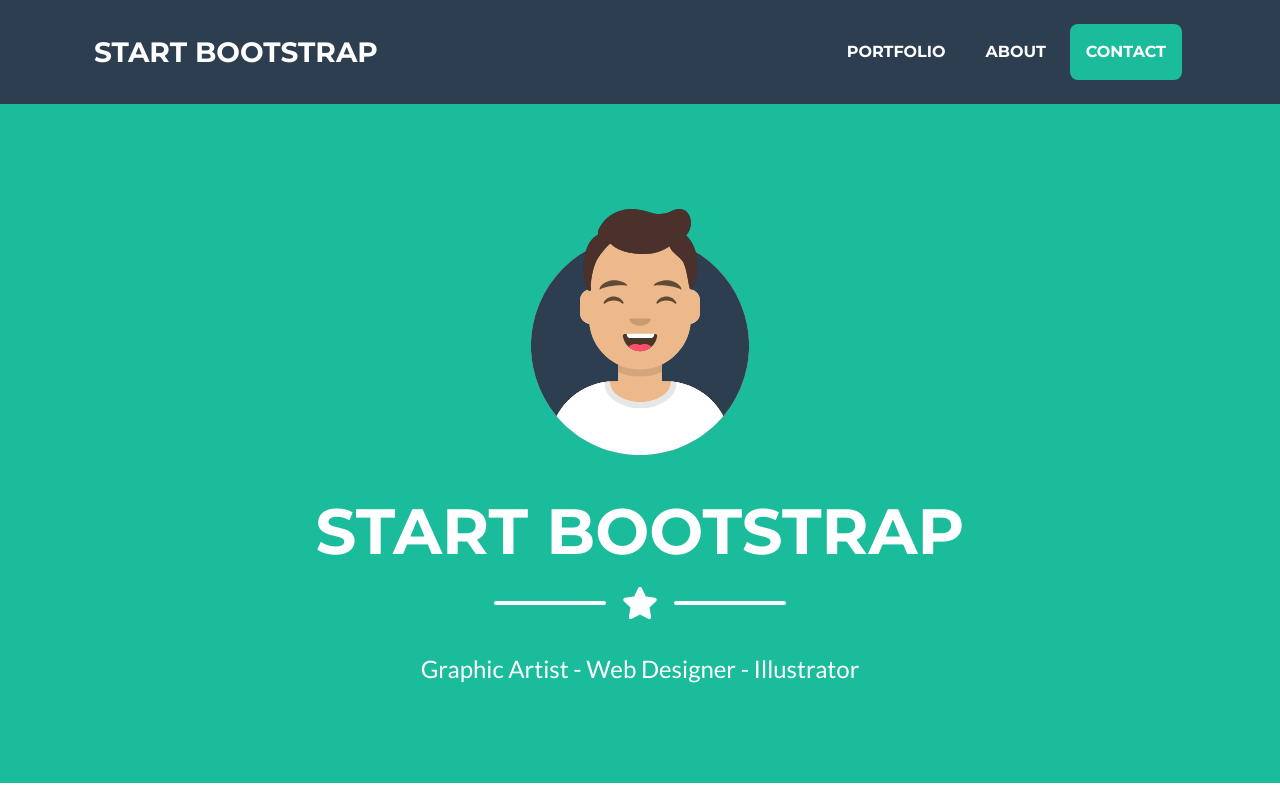
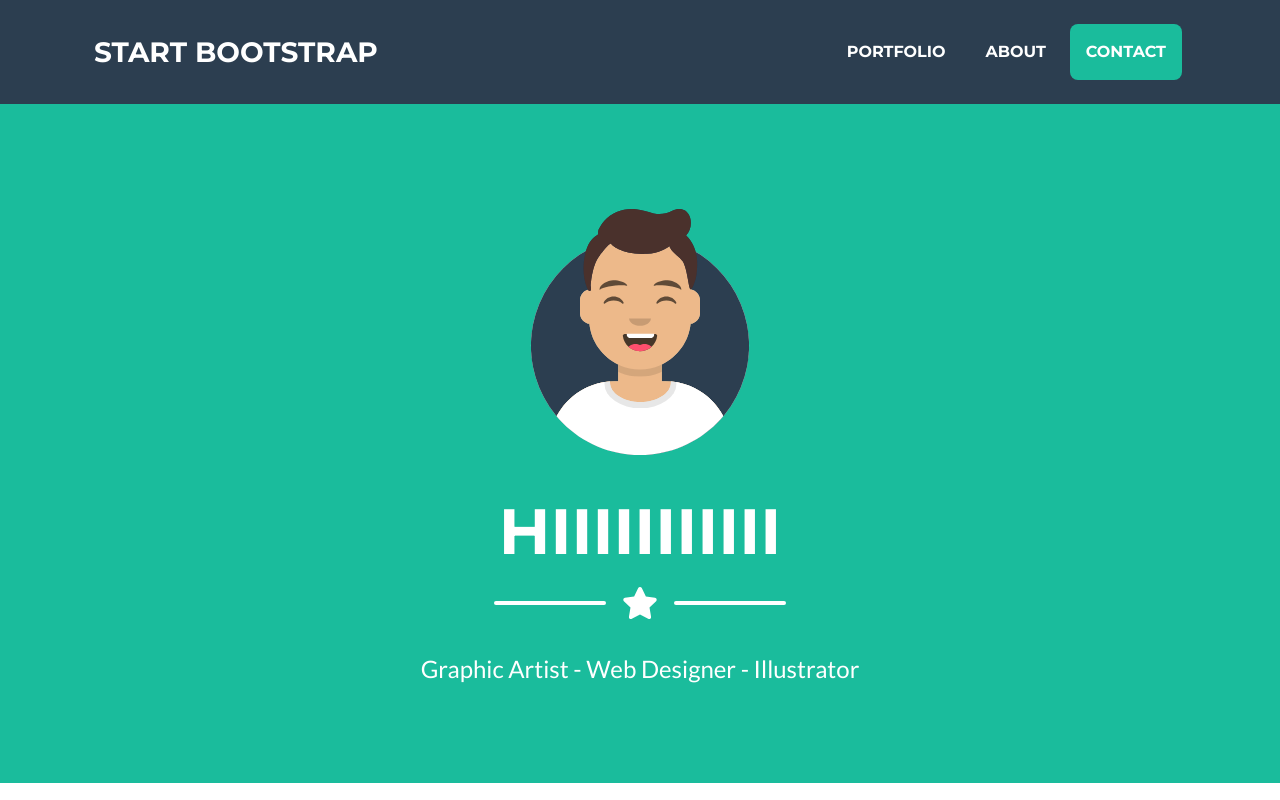
Before and after one commit to ervianmaster/Portfolio, a plain HTML site: page index.html in a window 1280 px wide. Shown: the top 800 px of the page. Drawn offline with nearby package versions, Linux system fonts and the light colour scheme.

Commit message:
ganti nama judul

```diff
--- a/index.html
+++ b/index.html
@@ -40,7 +40,7 @@
                 <!-- Masthead Avatar Image-->
                 <img class="masthead-avatar mb-5" src="assets/img/avataaars.svg" alt="..." />
                 <!-- Masthead Heading-->
-                <h1 class="masthead-heading text-uppercase mb-0">Start Bootstrap</h1>
+                <h1 class="masthead-heading text-uppercase mb-0">HIIIIIIIIIII </h1>
                 <!-- Icon Divider-->
                 <div class="divider-custom divider-light">
                     <div class="divider-custom-line"></div>
```
